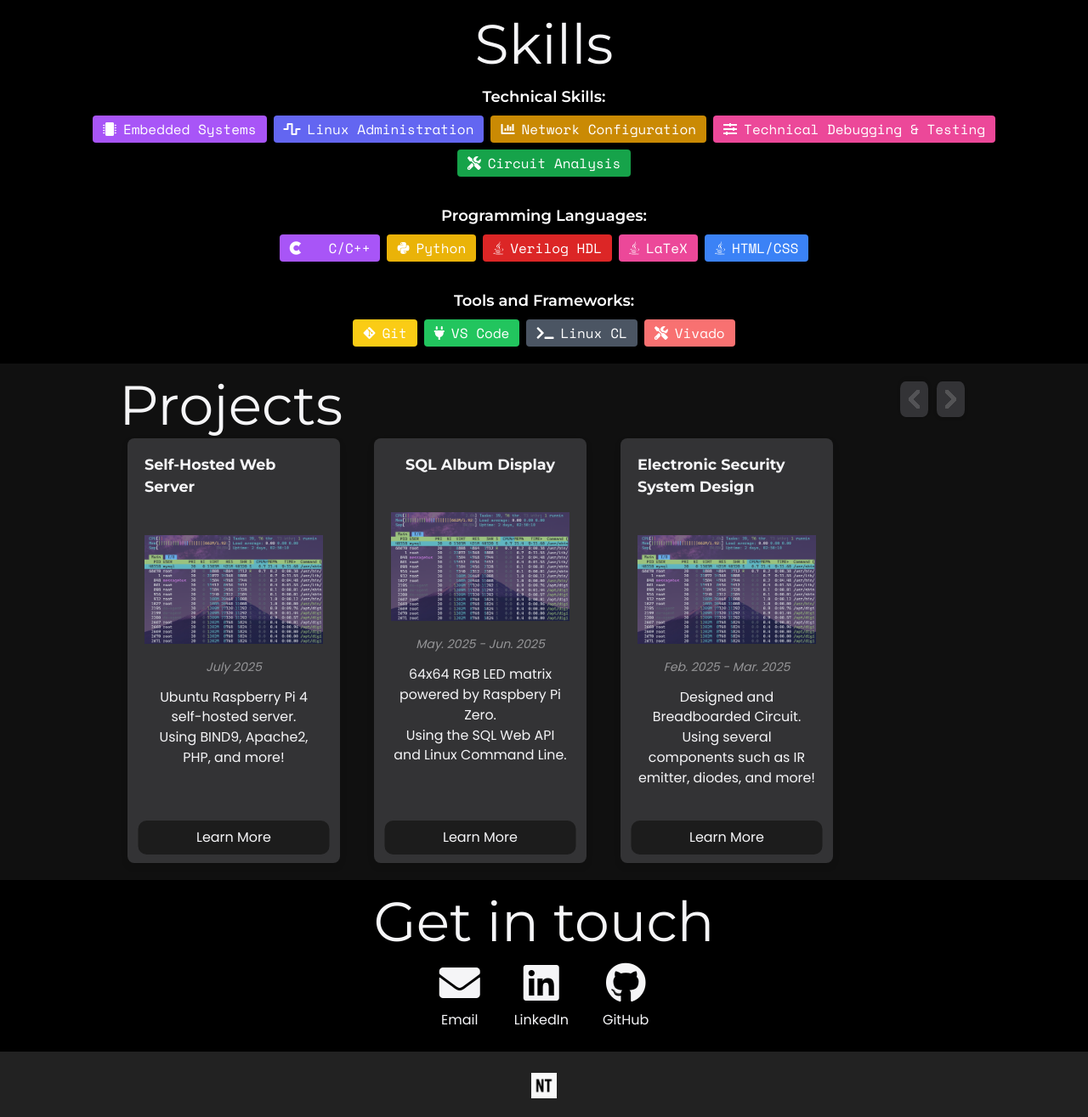
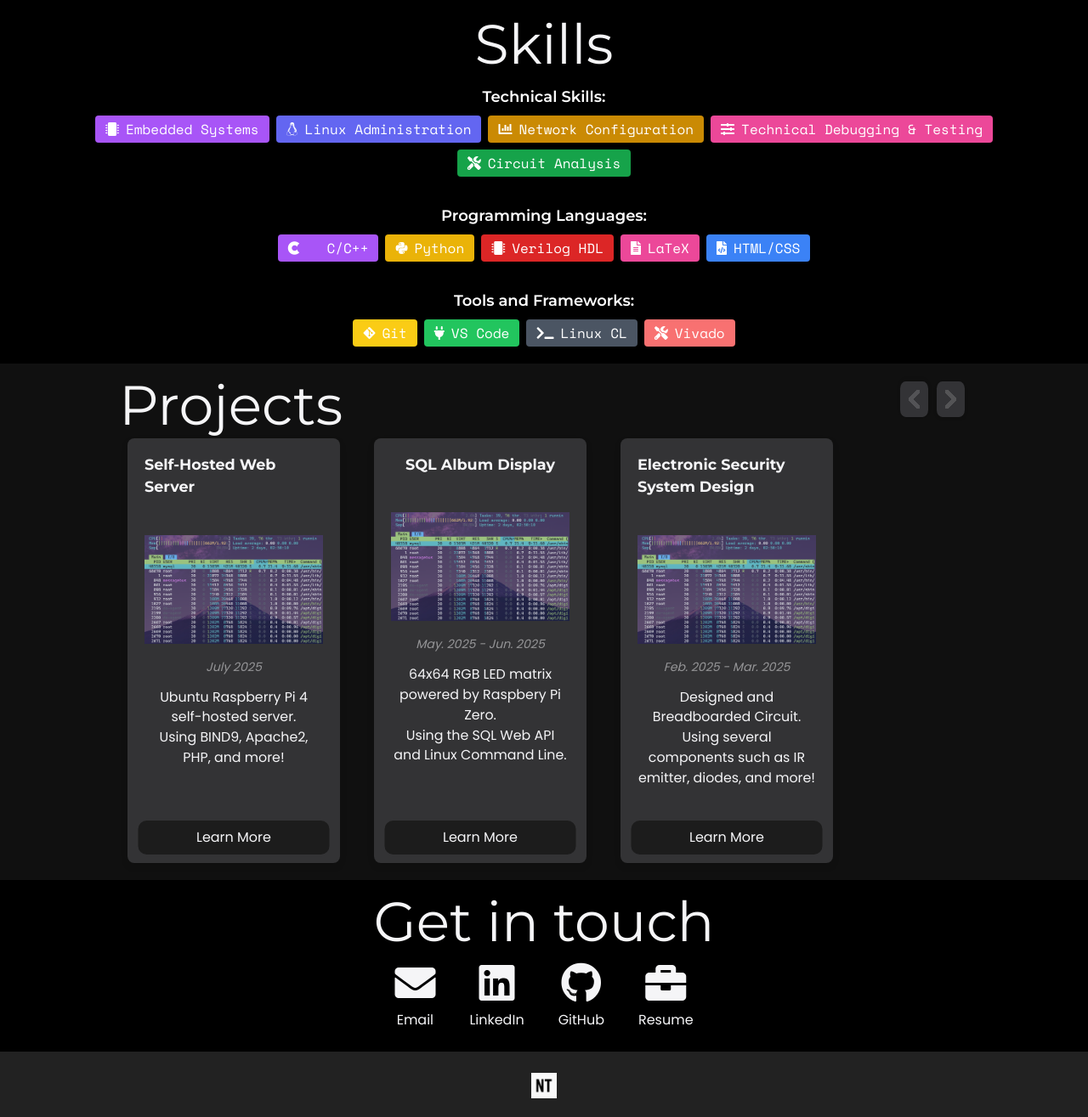
Before and after one commit to NestorToscano/nestortoscano.com, a plain HTML site: page nestortoscano.com/index.html in a window 1280 px wide. Shown: the part 1103-2418 px from the top of the page at 85% size. Drawn offline with nearby package versions, Linux system fonts and the light colour scheme.

Commit message:
fixed icons and live testing resume

```diff
--- a/nestortoscano.com/css/contact.css
+++ b/nestortoscano.com/css/contact.css
@@ -48,9 +48,11 @@
   color: #0077b5; /* LinkedIn icon hover color */
 }
 
-.contact-icon:hover i.fa-youtube {
-  color: #b2071d; /* YouTube icon hover color */
+.contact-icon:hover i.fa-Resume {
+  color: #b2071d; /* Resume icon hover color */
 }
+
+
 
 /* Small screens (phones)*/
 @media (max-width: 600px) {
--- a/nestortoscano.com/index.html
+++ b/nestortoscano.com/index.html
@@ -276,7 +276,7 @@
                         </div>
 
                         <div class="flex items-center gap-2 bg-indigo-500 px-3 py-1 rounded">
-                            <i class="fas fa-wave-square"></i>
+                            <i class="fab fa-linux"></i>
                             <span>Linux Administration</span>
                         </div>
 
@@ -310,15 +310,15 @@
                             <span>Python</span>
                         </div>
                         <div class="flex items-center gap-2 bg-red-600 px-3 py-1 rounded">
-                            <i class="fab fa-java"></i>
+                            <i class="fas fa-microchip"></i>
                             <span>Verilog HDL</span>
                         </div>
                         <div class="flex items-center gap-2 bg-pink-500 px-3 py-1 rounded">
-                            <i class="fab fa-java"></i>
+                            <i class="fas fa-file-alt"></i>
                             <span>LaTeX</span>
                         </div>
                         <div class="flex items-center gap-2 bg-blue-500 px-3 py-1 rounded">
-                            <i class="fab fa-java"></i>
+                            <i class="fas fa-file-code"></i>
                             <span>HTML/CSS</span>
                         </div>
                     </div>
@@ -446,6 +446,12 @@
                 <i class="fab fa-github fa-3x"></i>
                 <span>GitHub</span>
             </a>
+
+            <!-- Resume -->
+            <a href="Nestor_Resume.pdf" target="_blank" class="contact-icon" aria-label="Nestor_Resume">
+                <i class="fas fa-briefcase fa-3x"></i>
+                <span>Resume</span>
+            </a>
         </div>
     </section>
   </main>
```
Also changed, not shown: 1 other file.
